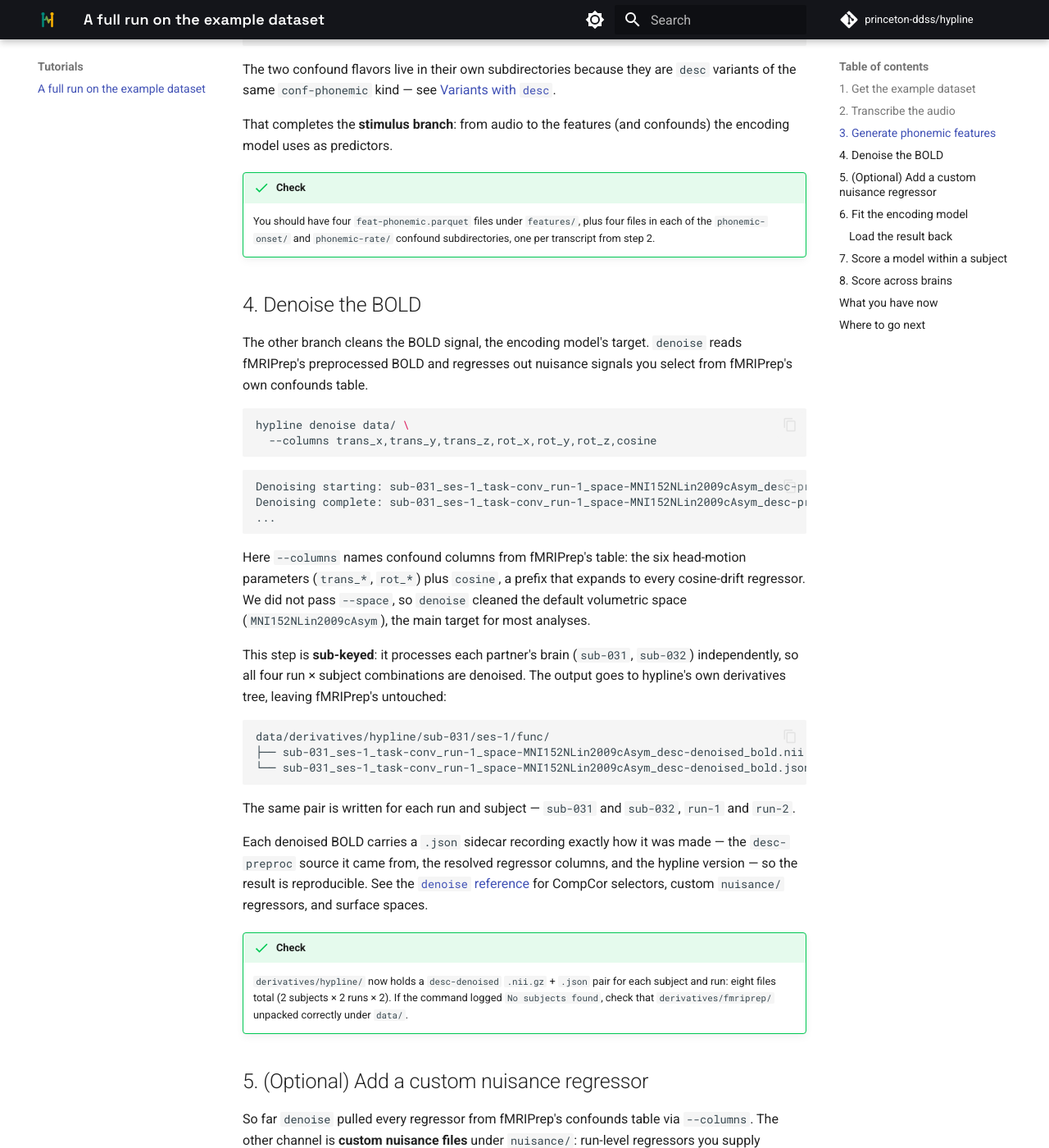
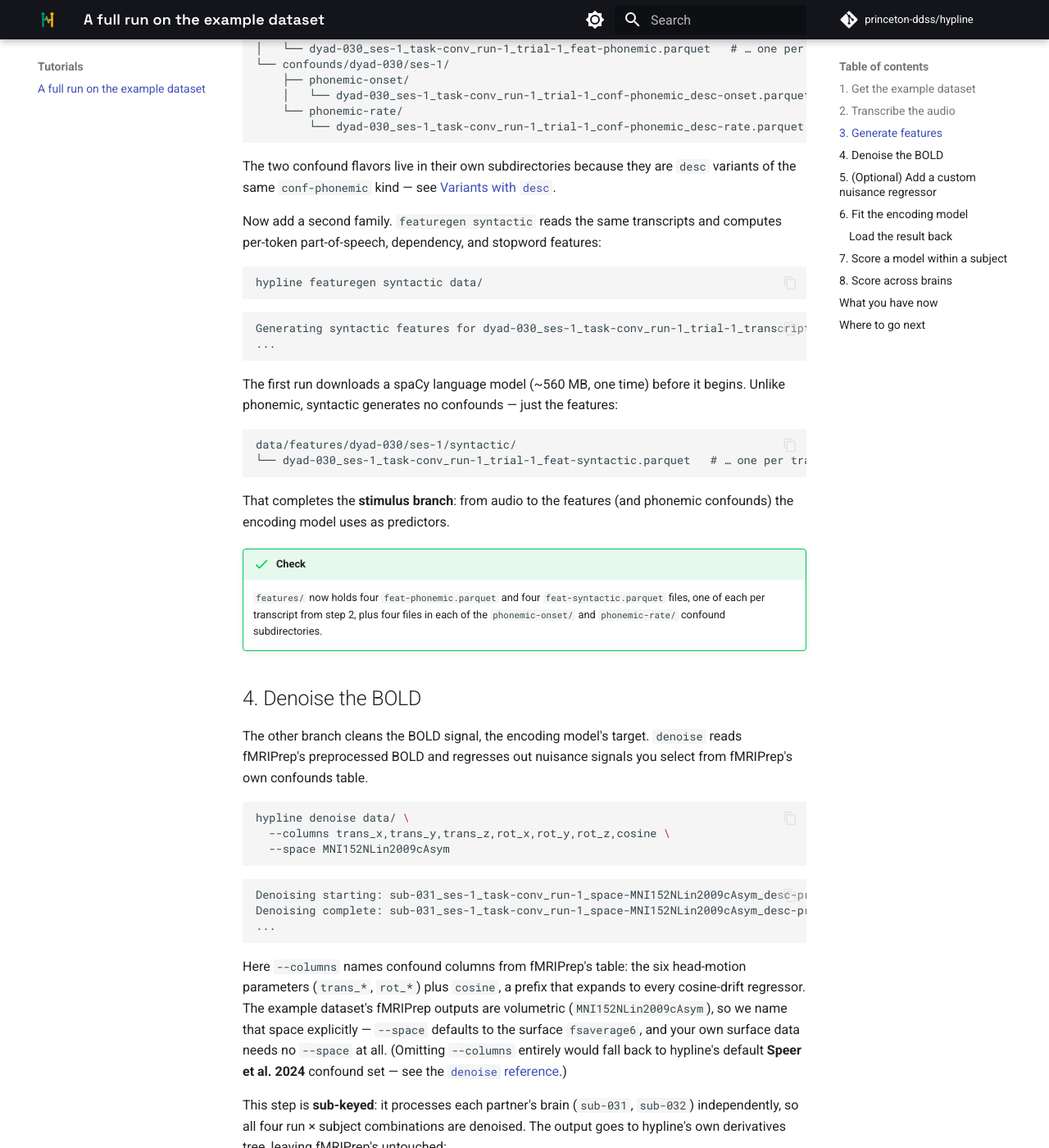
Before and after one commit to princeton-ddss/hypline, an MkDocs documentation site: the page built from docs/mkdocs/tutorials/walkthrough.md, in a window 1280 px wide and 1400 px high, scrolled down 2992 px. Shown: the whole window at 82% size. Built offline with MkDocs 1.6.1 and Material for MkDocs 9.7.7, drawn with Linux system fonts in a browser that asks for light colours; comment, search, counter and statistics services are not loaded; the version menu is left out; some of the changed text lies outside the part shown.

Commit message:
Sync docs with recent CLI default and flag changes
- Replace `--tasks` with `--data-filters task-<label>`, and document the
  new task-pooling warning
- Record new defaults (`fsaverage6` space, Speer et al. 2024 confounds,
  `loo` folds) and the new `denoise --desc`; drop the troubleshooting
  rows they made obsolete
- Walkthrough: pin `--space` to the example dataset's volumetric outputs
  now that surface is the default, add a syntactic feature step to show
  a banded ridge, and use the `small` Whisper model

````diff
--- a/docs/mkdocs/tutorials/walkthrough.md
+++ b/docs/mkdocs/tutorials/walkthrough.md
@@ -1,10 +1,10 @@
 # A full run on the example dataset
 
 This walkthrough takes a real example dataset — stimulus audio and fMRIPrep
-outputs — through the whole hypline pipeline: **phonemic features** and
-**denoised BOLD**, then a fitted **encoding model** joining the two, using one
-command per step. By the end you will have run hypline end to end and seen
-exactly what each step reads and writes.
+outputs — through the whole hypline pipeline: **phonemic and syntactic
+features** and **denoised BOLD**, then a fitted **encoding model** joining the
+two sides, using one command per step. By the end you will have run hypline end
+to end and seen exactly what each step reads and writes.
 
 It assumes you have hypline installed (see [Installation](../index.md#installation),
 including FFmpeg for transcription). No prior hypline experience is needed, but
@@ -12,12 +12,15 @@
 filename below is ever unclear; this tutorial shows the layout in action rather
 than re-explaining it.
 
-Expect about 25 minutes start to finish. Two steps dominate: the
-one-time ~2.8 GB dataset download, and the encoding fit ([step 6](#6-fit-the-encoding-model)),
-a whole-brain ridge model that runs ~4–5 minutes per subject on CPU. Every
-other step runs in seconds to about a minute (transcription). The fit runs on
-CPU so the tutorial works anywhere; if you have a GPU, `--device cuda` makes
-it far faster.
+Expect about 30 minutes start to finish. A few steps dominate: the
+one-time ~2.8 GB dataset download, transcription ([step 2](#2-transcribe-the-audio)),
+a few minutes on CPU with the `small` model, and the encoding fit
+([step 6](#6-fit-the-encoding-model)), a whole-brain ridge model that runs ~4–5
+minutes per subject on CPU. Generating syntactic features
+([step 3](#3-generate-features)) also triggers a one-time ~560 MB
+spaCy model download. Every other step runs in seconds. Transcription and
+the fit both run on CPU so the tutorial works anywhere; if you have a GPU,
+`--device cuda` makes them far faster.
 
 ## 1. Get the example dataset
 
@@ -72,14 +75,14 @@
 (Log lines are abridged here; a first run also prints a one-time model download
 and voice-activity-detection messages.)
 
-!!! tip "Why `--model tiny`"
+!!! tip "Why `--model small`"
 
-    `tiny` keeps this tutorial fast: about a minute on a laptop CPU, with a small
-    one-time model download. It mis-hears some words, which is fine here, since you are
-    learning the workflow rather than analyzing the transcripts. For a real analysis,
-    omit `--model` to use the default `large-v2`, which is far more accurate but a
-    multi-GB download and much slower on CPU (pass `--device cuda` if you have a
-    GPU).
+    `small` keeps this tutorial quick while producing usable transcripts: a few
+    minutes on a laptop CPU, with a modest one-time model download. It still mis-hears
+    the occasional word, which is fine here, since you are learning the workflow
+    rather than analyzing the transcripts. For a real analysis, omit `--model` to use
+    the default `large-v2`, which is more accurate still but a multi-GB download and
+    much slower on CPU (pass `--device cuda` if you have a GPU).
 
 Only four files are transcribed, not one per run. These are the
 reading-condition subset from [step 1](#1-get-the-example-dataset): each run's
@@ -116,11 +119,15 @@
     no transcripts appear, the audio was not found: confirm you passed `--audio-ext
     .wav` and that `data/` is the unpacked dataset root.
 
-## 3. Generate phonemic features
+## 3. Generate features
 
-`featuregen phonemic` reads those transcripts and computes a **phonemic feature**
-for each: a per-word representation that becomes a predictor in the encoding
-model.
+`featuregen` reads those transcripts and computes **features**: per-word
+representations that become predictors in the encoding model. We generate two
+families here — **phonemic** and **syntactic** — so the encoding fit later has a
+band for each.
+
+Start with `featuregen phonemic`, which computes a phonemic feature for each
+transcript.
 
 ```bash
 hypline featuregen phonemic data/
@@ -155,14 +162,35 @@
 `desc` variants of the same `conf-phonemic` kind — see
 [Variants with `desc`](../concepts/layout.md#variants-with-desc).
 
+Now add a second family. `featuregen syntactic` reads the same transcripts and
+computes per-token part-of-speech, dependency, and stopword features:
+
+```bash
+hypline featuregen syntactic data/
+```
+
+```text
+Generating syntactic features for dyad-030_ses-1_task-conv_run-1_trial-1_transcript.csv
+...
+```
+
+The first run downloads a spaCy language model (~560 MB, one time) before it
+begins. Unlike phonemic, syntactic generates no confounds — just the features:
+
+```text
+data/features/dyad-030/ses-1/syntactic/
+└── dyad-030_ses-1_task-conv_run-1_trial-1_feat-syntactic.parquet   # … one per transcript (4)
+```
+
 That completes the **stimulus branch**: from audio to the features (and
-confounds) the encoding model uses as predictors.
+phonemic confounds) the encoding model uses as predictors.
 
 !!! success "Check"
 
-    You should have four `feat-phonemic.parquet` files under `features/`, plus
+    `features/` now holds four `feat-phonemic.parquet` and four
+    `feat-syntactic.parquet` files, one of each per transcript from step 2, plus
     four files in each of the `phonemic-onset/` and `phonemic-rate/` confound
-    subdirectories, one per transcript from step 2.
+    subdirectories.
 
 ## 4. Denoise the BOLD
 
@@ -172,7 +200,8 @@
 
 ```bash
 hypline denoise data/ \
-  --columns trans_x,trans_y,trans_z,rot_x,rot_y,rot_z,cosine
+  --columns trans_x,trans_y,trans_z,rot_x,rot_y,rot_z,cosine \
+  --space MNI152NLin2009cAsym
 ```
 
 ```text
@@ -183,9 +212,12 @@
 
 Here `--columns` names confound columns from fMRIPrep's table: the six head-motion
 parameters (`trans_*`, `rot_*`) plus `cosine`, a prefix that expands to every
-cosine-drift regressor. We did not pass `--space`, so `denoise` cleaned the
-default volumetric space (`MNI152NLin2009cAsym`), the main target for most
-analyses.
+cosine-drift regressor. The example dataset's fMRIPrep outputs are volumetric
+(`MNI152NLin2009cAsym`), so we name that space explicitly — `--space` defaults to
+the surface `fsaverage6`, and your own surface data needs no `--space` at all.
+(Omitting `--columns` entirely would fall back to hypline's default
+**Speer et al. 2024** confound set — see the
+[`denoise` reference](../reference/denoise.md).)
 
 This step is **sub-keyed**: it processes each partner's brain (`sub-031`,
 `sub-032`) independently, so all four run × subject combinations are denoised.
@@ -242,6 +274,7 @@
 ```bash
 hypline denoise data/ \
   --columns trans_x,trans_y,trans_z,rot_x,rot_y,rot_z,cosine \
+  --space MNI152NLin2009cAsym \
   --custom-sources demo \
   --custom-columns demo_regressor1,demo_regressor2 \
   --force
@@ -262,17 +295,17 @@
 
 ## 6. Fit the encoding model
 
-Both sides are now in place: phonemic features (the predictors) and denoised
-BOLD (the target). `encoding train` joins them, fitting a voxelwise ridge model
-per subject:
+Both sides are now in place: the phonemic and syntactic features (the
+predictors) and denoised BOLD (the target). `encoding train` joins them, fitting
+a voxelwise ridge model per subject:
 
 ```bash
 hypline encoding train data/ \
-  --tasks conv \
-  --features phonemic \
+  --data-filters task-conv \
+  --features phonemic,syntactic \
+  --bold-space MNI152NLin2009cAsym \
   --desc v1 \
-  --fold-by run \
-  --n-folds loo
+  --fold-by run
 ```
 
 ```text
@@ -284,10 +317,14 @@
 Fitting complete: sub-032 (2 folds)
 ```
 
-`--features phonemic` uses the features from step 3 as the model's predictors,
-and `--tasks conv` scopes the fit to the `conv` task. `--fold-by run --n-folds
-loo` cross-validates by run, leaving one run out per fold. This is the common
-setup, and the one that lets you score held-out data in
+`--features phonemic,syntactic` uses both feature families from step 3 as the
+model's predictors — this is a **banded** ridge, so each family becomes its own
+band with a separately tuned regularization strength. `--data-filters task-conv`
+scopes the fit to the `conv` task. We pass `--bold-space MNI152NLin2009cAsym` to
+match the volumetric BOLD denoised in step 4; `--bold-space` otherwise defaults
+to the surface `fsaverage6`. `--fold-by run` cross-validates by run,
+leave-one-out by default (`n_folds='loo'`), leaving one run out per fold. This is
+the common setup, and the one that lets you score held-out data in
 [step 7](#7-score-a-model-within-a-subject).
 With two runs, `loo` yields two folds. `--desc v1` tags this model variant so its
 output lands in its own subdirectory.
@@ -366,10 +403,14 @@
 step 6 folded: a single unfolded model has no held-out data to score against
 itself.
 
-Each score is broken out by **role**, derived from the target's turns in the
-conversation: `prod` (the target is speaking), `comp` (the partner is speaking,
-the target listening), and `both` (either). One eval thus reports how well the
-model predicts the brain during production, comprehension, and overall.
+Each score is broken out by **band** and **role**. There is one band per feature
+family you trained on — here `phonemic` and `syntactic` — so you can read each
+family's contribution separately, plus an always-present `screens_band` holding
+the task boxcars (you can ignore it). Role is derived from the target's turns in
+the conversation: `prod` (the target is speaking), `comp` (the partner is
+speaking, the target listening), and `both` (either). One eval thus reports how
+well each feature band predicts the brain during production, comprehension, and
+overall.
 
 The eval lands in its own `results/` subdirectory, keyed by the target subject:
 
@@ -387,7 +428,7 @@
 ds = load_eval(
     "data/results/sub-031/encodingEval-selfeval/sub-031_result-encodingEval_desc-selfeval.nc"
 )
-ds["corr"].sel(role="prod")   # scores during the target's own speech
+ds["corr"].sel(band="phonemic", role="prod")   # phonemic scores during the target's own speech
 ds.attrs["model_sub"], ds.attrs["target_sub"]   # provenance rides along
 ```
 
@@ -460,7 +500,7 @@
 
 | Side       | Where                                  | From          |
 | ---------- | -------------------------------------- | ------------- |
-| Predictors | `features/dyad-030/…/phonemic/`        | steps 2–3     |
+| Predictors | `features/dyad-030/…/{phonemic,syntactic}/` | steps 2–3 |
 | Target     | `derivatives/hypline/sub-*/…/func/`    | step 4        |
 | Model      | `results/sub-*/encodingModel-v1/`      | step 6        |
 | Eval       | `results/sub-031/encodingEval-*/`      | steps 7–8     |
@@ -471,6 +511,11 @@
 
 ## Where to go next
 
+- **Add richer features** — this run used phonemic and syntactic features, both
+  CPU-only. For LLM-derived **semantic** features (contextual word embeddings,
+  the representation central to Zada et al.), see
+  [`featuregen semantic`](../reference/featuregen.md) and add `semantic` to
+  `--features`.
 - **Process only some runs or conditions** — [Filter to specific runs or
   conditions](../how-to/filter.md).
 - **Regenerate outputs after a fix** — [Regenerate outputs](../how-to/regenerate.md).
````
Also changed, not shown: other parts of docs/mkdocs/tutorials/walkthrough.md (+3 -4 lines), docs/mkdocs/how-to/analyze-evals.md (+2 -2 lines), docs/mkdocs/index.md (+1 -1 lines), docs/mkdocs/reference/denoise.md (+28 -14 lines), docs/mkdocs/reference/encoding.md (+25 -18 lines).
